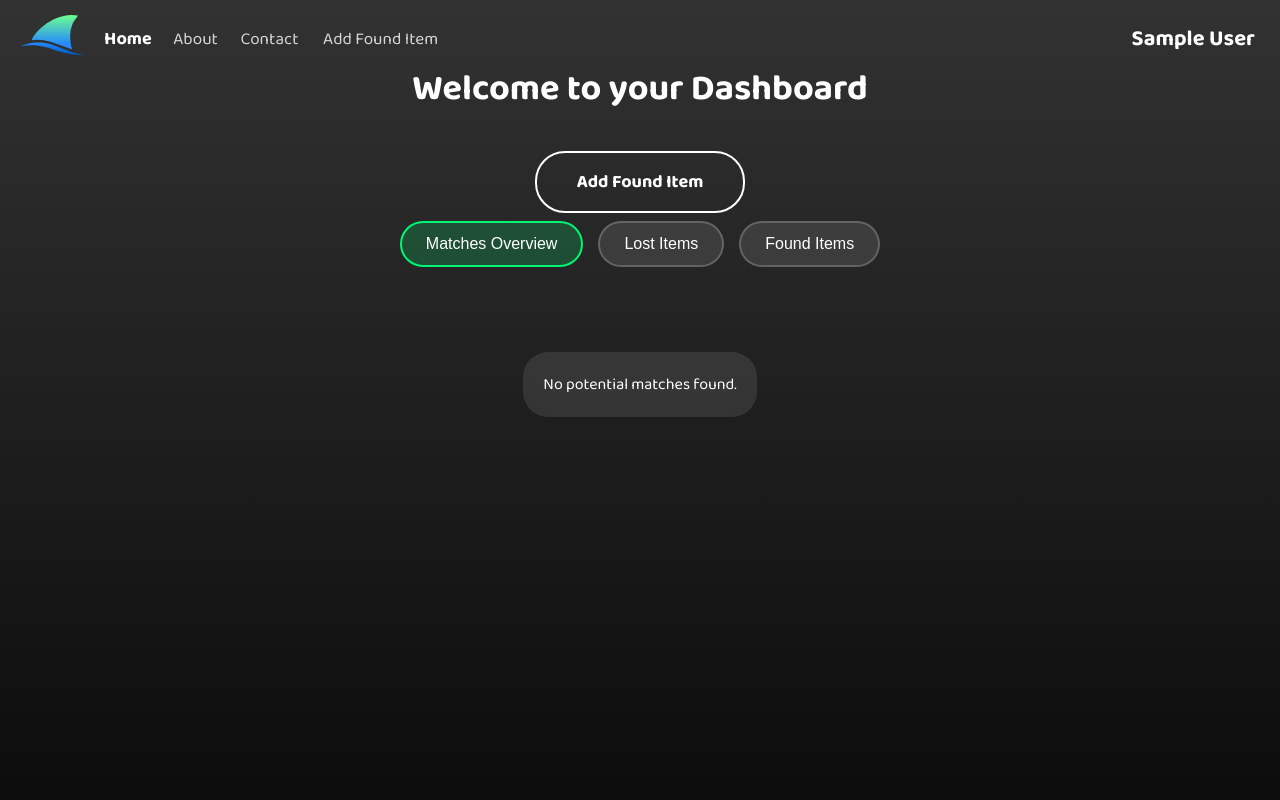
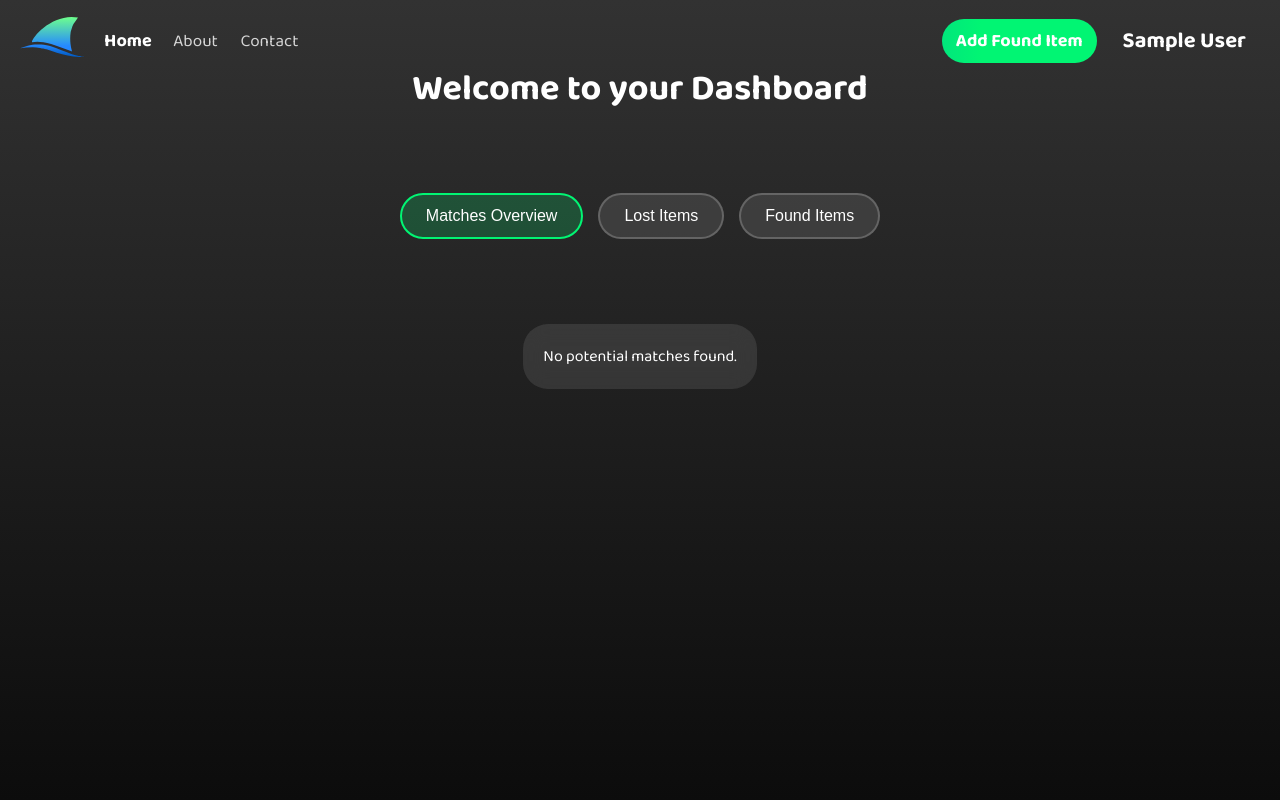
Before and after one commit to jfodera/Finder, a PHP site: page /php/dashboard.php in a window 1280 px wide. Run offline with PHP 8.4, Linux system fonts and the light colour scheme; the visitor is signed in with stand-in values (Sample User, id 1); data that the repository does not hold is empty.

Commit message:
moved lost/found item form buttons to header + minor header tweaks

```diff
--- a/php/dashboard.php
+++ b/php/dashboard.php
@@ -24,7 +24,6 @@
 
         <?php if ($is_recorder): ?>
             <div class="action-buttons">
-                <a href="found_item_form.php" class="button">Add Found Item</a>
                 <div class="dashboard-tabs">
                     <button class="tab-button active" data-tab="matches">Matches Overview</button>
                     <button class="tab-button" data-tab="lost">Lost Items</button>
@@ -46,7 +45,6 @@
         <?php else: ?>
             <div class="user-dashboard">
                 <div class="action-buttons">
-                    <a href="item_form_user.php" class="button">Report Lost Item</a>
                     <div class="dashboard-tabs">
                         <button class="tab-button active" data-tab="items">My Lost Items</button>
                         <button class="tab-button" data-tab="matches">Potential Matches</button>
--- a/php/header.php
+++ b/php/header.php
@@ -25,20 +25,19 @@
                 <li><a class="<?php echo (basename($_SERVER['PHP_SELF']) == 'dashboard.php' ? 'active' : ''); ?>" href="dashboard.php">Home</a></li>
                 <li><a class="<?php echo (basename($_SERVER['PHP_SELF']) == 'about.php' ? 'active' : ''); ?>" href="about.php">About</a></li>
                 <li><a class="<?php echo (basename($_SERVER['PHP_SELF']) == 'contact.php' ? 'active' : ''); ?>" href="contact.php">Contact</a></li>
-
-                <?php if (isset($_SESSION['user_id'])): ?>
-                    <!-- Links for logged in users -->
-                    <?php if ($_SESSION['is_recorder']): ?>
-                        <li><a href="found_item_form.php">Add Found Item</a></li>
-                    <?php endif; ?>
-                <?php else: ?>
-                    <!-- Links for guests -->
-                    <li><a href="login.php">Login</a></li>
-                    <li><a href="user_type.php">Register</a></li>
-                <?php endif; ?>
             </ul>
         </nav>
-        <div id="account-name"><a id="account-name-a" href="logout.php"><?php echo $_SESSION['name'] ?></a></div>
+        <div class="nav-account-buttons">
+            <div class="main-form-button-container">
+                <?php if ($_SESSION['is_recorder']): ?>
+                    <a href="found_item_form.php" class="button main-form found-from">Add Found Item</a>
+                <?php else: ?>
+                    <a href="item_form_user.php" class="button main-form lost-from">Report Lost Item</a>
+                <?php endif; ?>
+            </div>
+            <div id="account-name"><a id="account-name-a" href="logout.php"><?php echo $_SESSION['name'] ?></a></div>
+        </div>
+
     </div>
 </header>
 </body>
--- a/style.css
+++ b/style.css
@@ -97,6 +97,7 @@
   background-color: rgba(255, 255, 255, 0.2);
 }
 
+
 .button-account {
   padding: 15px 40px;
   border: 2px solid white;
@@ -182,6 +183,7 @@
 }
 
 .global-header:not(.transparent) {
+  background-color: var(--bgrnd);
   backdrop-filter: blur(10px);
 }
 
@@ -189,7 +191,7 @@
   display: flex;
   justify-content: space-between;
   align-items: center;
-  padding: 15px 20px;
+  padding: 15px 20px 10px;
   box-sizing: border-box;
 }
 
@@ -244,13 +246,48 @@
   opacity: .9;
 }
 
+.nav-account-buttons {
+  display: flex;
+  align-items: center;
+  justify-content: center;
+  column-gap: 10px;
+}
+
+.main-form-button-container {
+  transition: .5s;
+}
+.main-form-button-container:hover {
+  scale: 1.1;
+}
+
+.main-form {
+  padding: 8px 14px;
+  border: double 2px transparent;
+  border-radius: 30px;
+  background-image: linear-gradient(to right, #0066cc 20%, #01f573 80%);
+  background-origin: border-box;
+  background-clip: padding-box, border-box;
+  background-size: 400% 400%;
+  animation: mainFormButtonGradient 6s ease-in-out infinite alternate;
+  transition: .5s;
+}
+
+@keyframes mainFormButtonGradient {
+	0% {
+		background-position: 0% 50%;
+	}
+	100% {
+		background-position: 100% 50%;
+	}
+}
+
 #account-name-a {
   display: flex;
   font-size: 22px;
   text-decoration: none;
   font-weight: bold;
-  padding: 5px;
-  min-width: 80px;
+  padding: 8px 14px;
+  min-width: 105px;
   text-align: right;
   justify-content: center;
   border-radius: 25px;
@@ -262,10 +299,8 @@
 }
 
 .logout-visible {
-  /* border-radius: 25px; */
   background-color: white;
   color: black;
-  scale: 1.05;
 }
 
 /* Mobile Styles */
```
